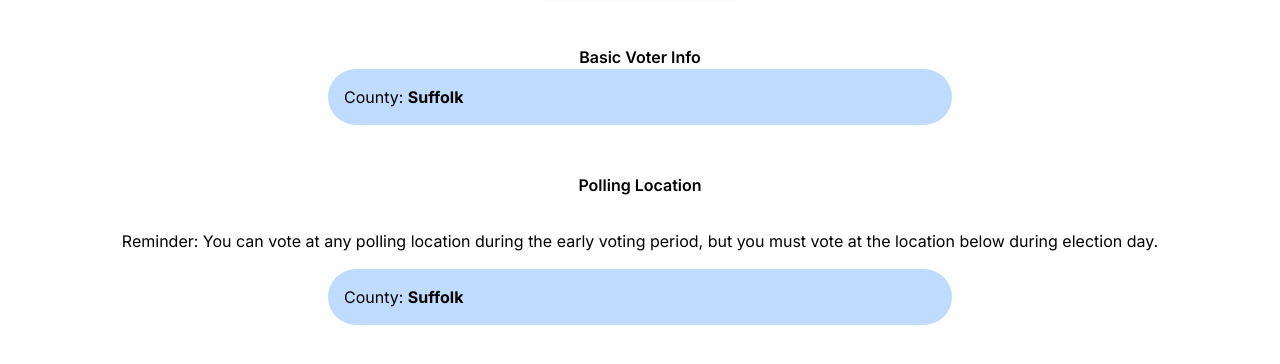
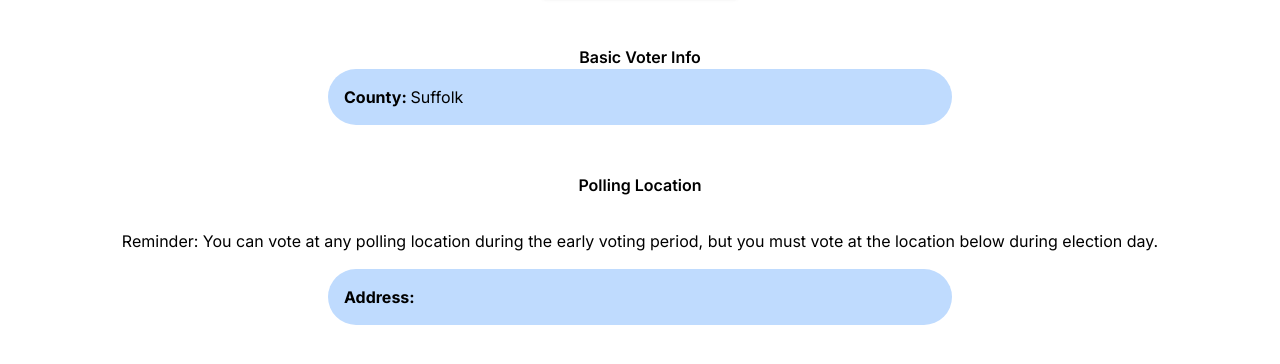
Before and after one commit to BU-Spark/pitne-voter-app, a Next.js app in the folder client/: page / in a window 1280 px wide. Shown: the part 232-596 px from the top of the page. Built offline with nearby package versions, Linux system fonts and the light colour scheme.

Commit message:
Change focus in text

```diff
--- a/client/src/pages/voterInfo/index.tsx
+++ b/client/src/pages/voterInfo/index.tsx
@@ -12,13 +12,13 @@ export default function VoterInfo() {
 
             <div className='flex flex-col justify-center items-center p-4 my-4'>
                 <h1 className='font-semibold text-left'>Basic Voter Info</h1>
-                <p className='p-4 bg-blue-200 rounded-full w-1/2'>County: <strong>Suffolk</strong></p>
+                <p className='p-4 bg-blue-200 rounded-full w-1/2'><strong> County: </strong>Suffolk</p>
             </div>
 
             <div className='flex flex-col justify-center items-center p-4 my-4'>
                 <h1 className='font-semibold text-left'>Polling Location</h1>
                 <p className='mt-8 mb-4'>Reminder: You can vote at any polling location during the early voting period, but you must vote at the location below during election day.</p>
-                <p className='p-4 bg-blue-200 rounded-full w-1/2'>County: <strong>Suffolk</strong></p>
+                <p className='p-4 bg-blue-200 rounded-full w-1/2'><strong>Address:</strong> </p>
             </div>
         </div>
 
```
